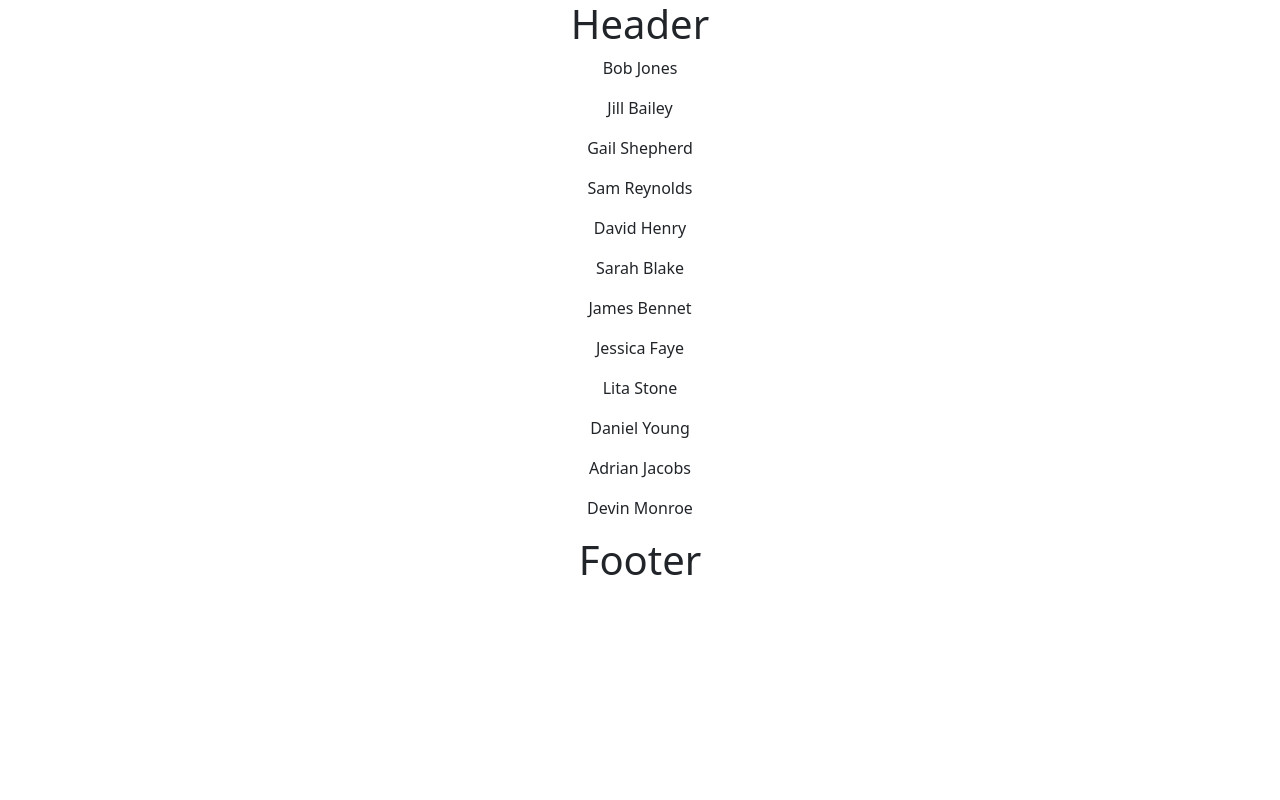
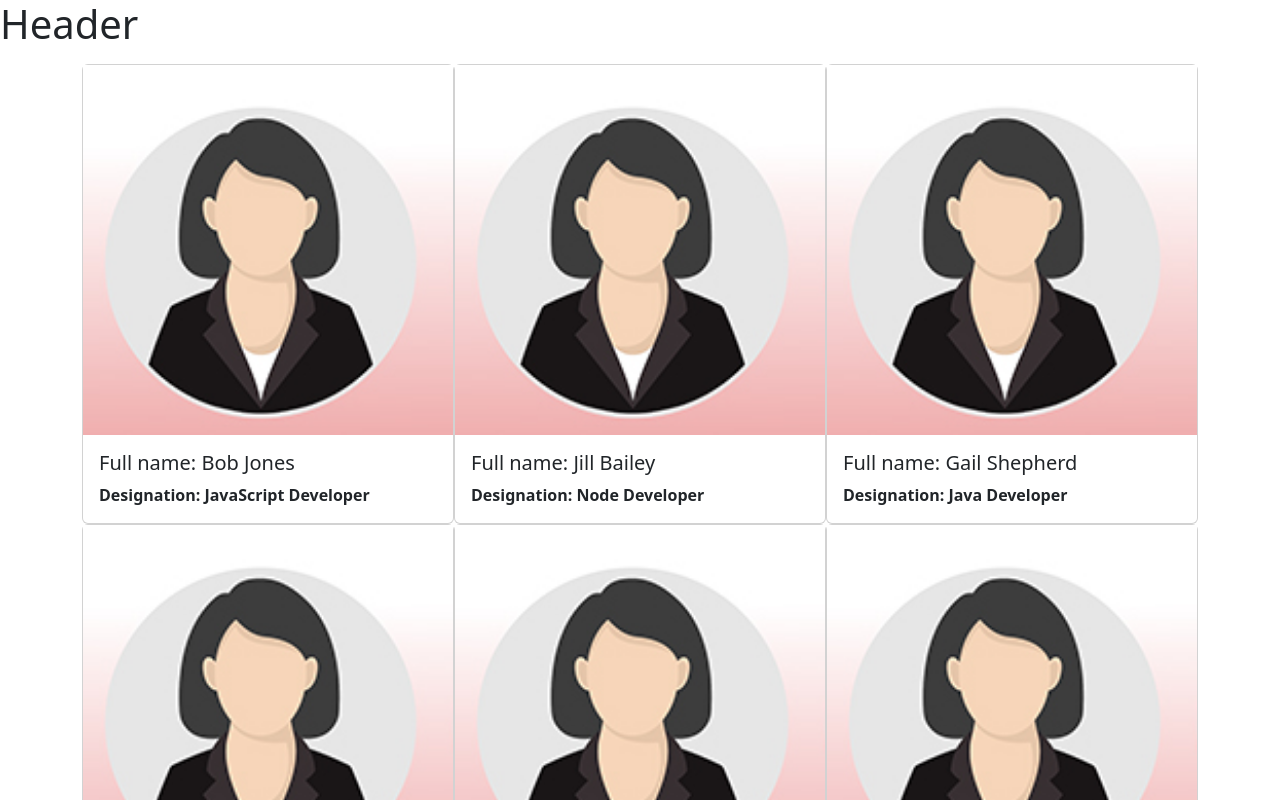
Before and after one commit to nordomcode/team-tracker, a React (Create React App) app: page / in a window 1280 px wide. Shown: the top 800 px of the page. Built offline with nearby package versions, Linux system fonts and the light colour scheme.

Commit message:
Add card collection

```diff
--- a/src/App.css
+++ b/src/App.css
@@ -1,38 +1,8 @@
-.App {
-  text-align: center;
+body {
+  font-family: Arial;
 }
 
-.App-logo {
-  height: 40vmin;
-  pointer-events: none;
+.card-collection {
+  display: grid;
+  grid-template-columns: 1fr 1fr 1fr;
 }
-
-@media (prefers-reduced-motion: no-preference) {
-  .App-logo {
-    animation: App-logo-spin infinite 20s linear;
-  }
-}
-
-.App-header {
-  background-color: #282c34;
-  min-height: 100vh;
-  display: flex;
-  flex-direction: column;
-  align-items: center;
-  justify-content: center;
-  font-size: calc(10px + 2vmin);
-  color: white;
-}
-
-.App-link {
-  color: #61dafb;
-}
-
-@keyframes App-logo-spin {
-  from {
-    transform: rotate(0deg);
-  }
-  to {
-    transform: rotate(360deg);
-  }
-}
--- a/src/Employees.jsx
+++ b/src/Employees.jsx
@@ -1,4 +1,7 @@
 import {useState} from 'react'
+
+import femaleProfile from './images/femaleProfile.jpg'
+import maleProfile from './images/maleProfile.jpg'
 
 const Employees = () => {
     const [employees, setEmployees] = useState([{
@@ -87,10 +90,29 @@
       }])
 
     return (
-      <main>
-        {employees.map((employee) => (
-            <p>{employee.fullName}</p>
-        ))}
+      <main className='container'>
+        <div className="row justify-content-center mt-3 mb-3" >
+          <div className="col">
+            <div className="card-collection">
+              {
+              employees.map((employee) => (
+                <div id={employee.id} className="card">
+                  <img src={femaleProfile} className='card-image-top'/>
+                  <div className="card-body">
+                    <h5 className='card-title'>
+                      Full name: {employee.fullName}
+                    </h5>
+                    <p className="card-text">
+                      <b>Designation: {employee.designation}</b>
+                    </p>
+                  </div>
+                </div>
+              ))
+            }
+            </div>
+          </div>
+        </div>
+
       </main>
     )
   }
```
Also changed, not shown: src/images/femaleProfile.jpg (added), src/images/maleProfile.jpg (added).
